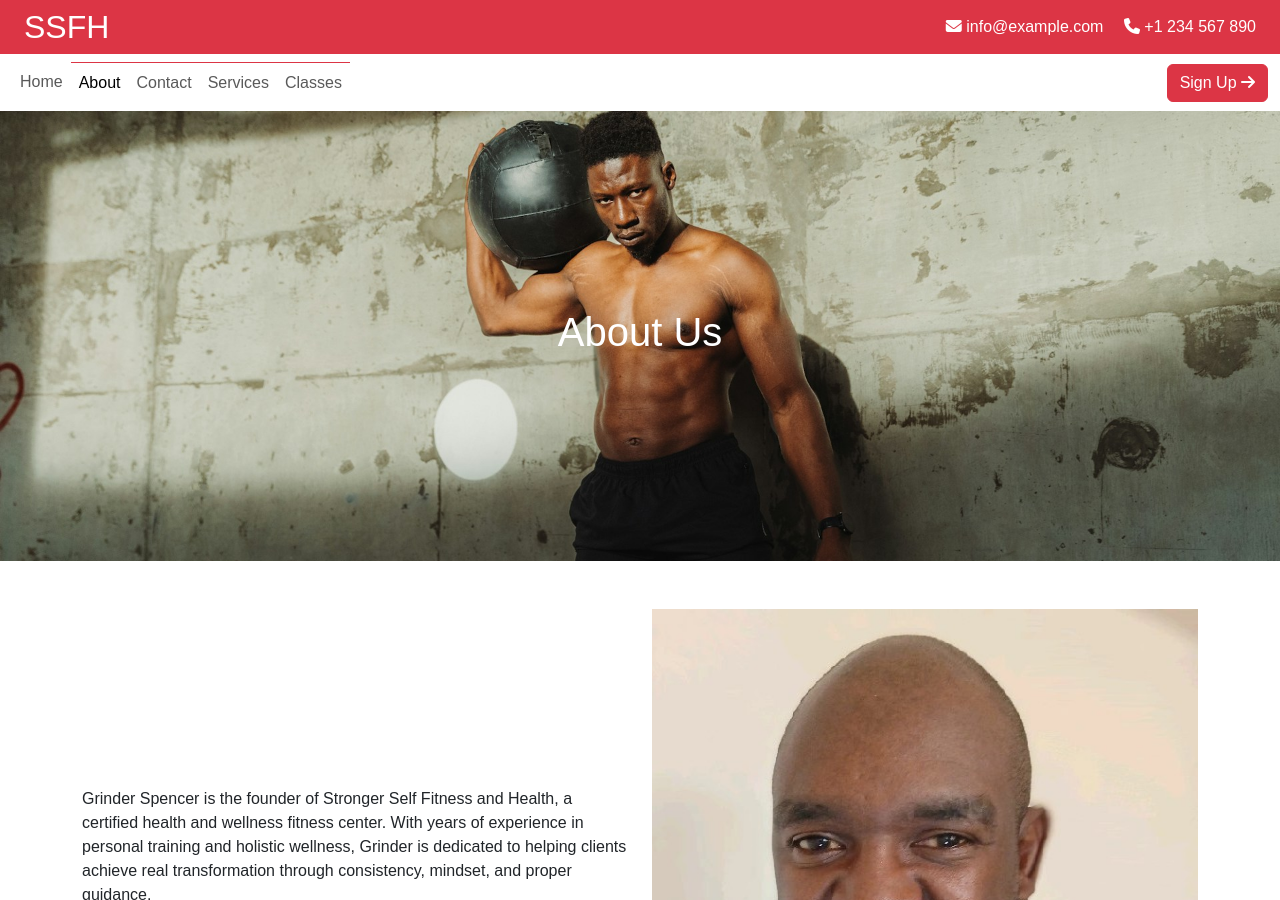
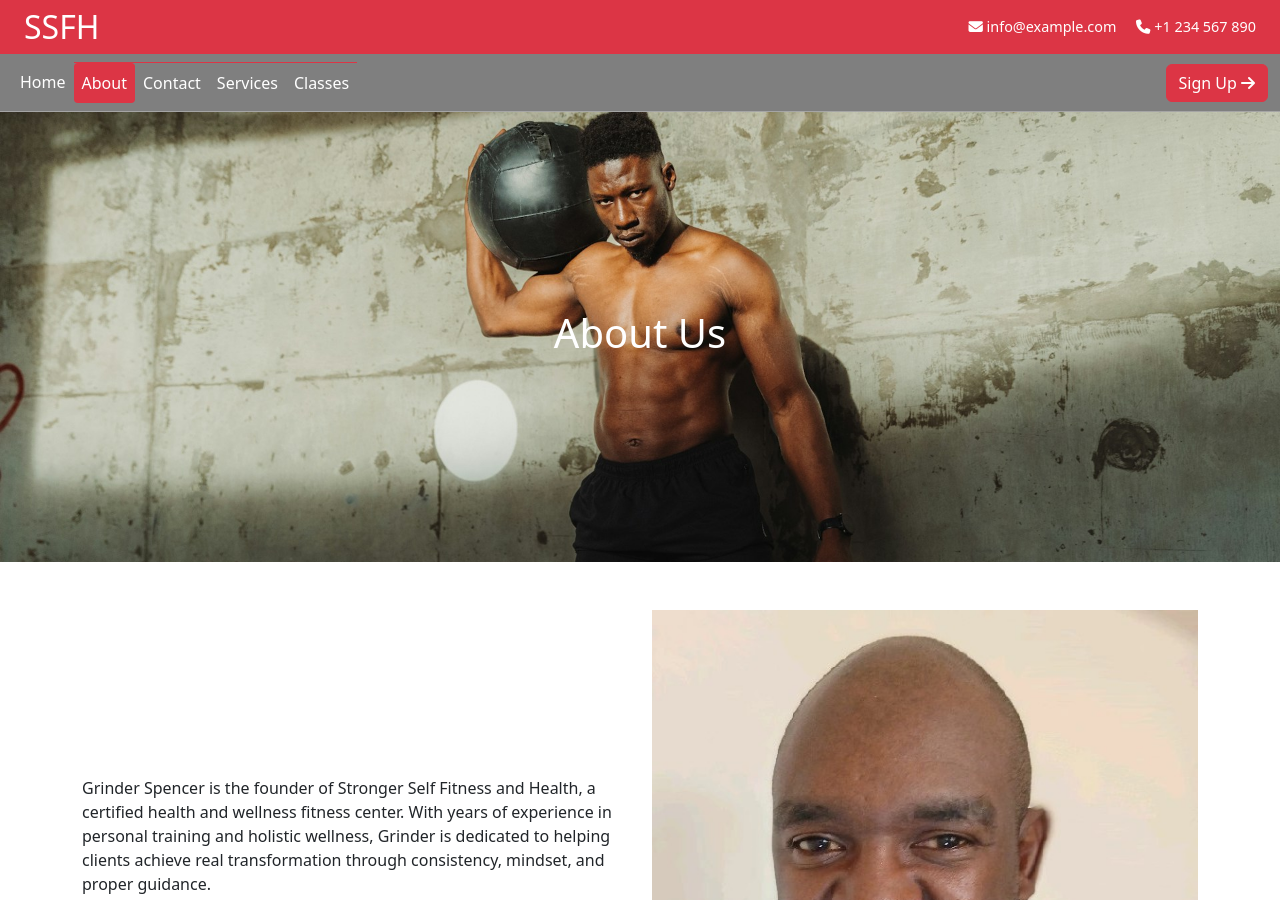
Before and after one commit to digitalsparkhq/grinderspencer-site, a Jekyll site: the page built from about.md, in a window 1280 px wide and 900 px high. Built offline with Jekyll 4.4.1, drawn with Linux system fonts in a browser that asks for light colours.

Commit message:
Update style.css

```diff
--- a/assets/css/style.css
+++ b/assets/css/style.css
@@ -1,45 +1,50 @@
-body {
-  font-family: Arial, sans-serif;
-  margin: 0;
-  padding: 0;
+/* Top header */
+.top-header {
+  background: #dc3545; /* red background */
+  color: white;
+  font-size: 0.9rem;
+}
+.top-header a {
+  color: white;
+}
+.top-header a:hover {
+  color: #ffc107; /* gold hover */
 }
 
-/* =========================
-   Navbar
-   ========================= */
-.custom-navbar {
+/* Navbar */
+.navbar {
   background: rgba(0, 0, 0, 0.5); /* transparent with dark overlay */
   border-bottom: 1px solid rgba(255, 255, 255, 0.3);
   transition: background 0.3s, border-color 0.3s;
 }
 
-.custom-navbar .nav-link {
-  color: #fff !important; /* white text when transparent */
+.navbar .nav-link {
+  color: white !important;
   transition: color 0.3s, background 0.3s;
 }
 
-.custom-navbar .nav-link:hover {
+.navbar .nav-link:hover {
   color: #dc3545 !important; /* red hover */
 }
 
 /* Active menu item */
-.custom-navbar .nav-link.active {
+.navbar .nav-link.active {
   background-color: #dc3545;
   border-radius: 4px;
   color: #fff !important;
 }
 
 /* Sticky navbar (on scroll) */
-.custom-navbar.sticky {
-  background: #fff !important;
+.navbar.scrolled {
+  background: white !important;
   border-bottom: 1px solid #ddd;
 }
 
-.custom-navbar.sticky .nav-link {
-  color: #000 !important; /* black when sticky */
+.navbar.scrolled .nav-link {
+  color: black !important;
 }
 
-.custom-navbar.sticky .nav-link.active {
+.navbar.scrolled .nav-link.active {
   background-color: #dc3545;
   color: #fff !important;
 }
@@ -48,72 +53,3 @@
 .navbar-nav .nav-item + .nav-item {
   border-top: 1px solid #dc3545;
 }
-
-/* =========================
-   Hero Section
-   ========================= */
-.hero {
-  position: relative;
-  text-align: center;
-  display: flex;
-  align-items: center;
-  justify-content: center;
-}
-
-/* =========================
-   Footer
-   ========================= */
-.footer {
-  background: #000;
-  color: white;
-}
-
-.footer .red-underline {
-  border-bottom: 2px solid red;
-  display: inline-block;
-}
-
-.footer a {
-  color: white;
-  transition: color 0.3s;
-}
-
-.footer a:hover {
-  color: red;
-}
-
-.footer .social-icons a {
-  margin-right: 10px;
-}
-
-/* =========================
-   Counters
-   ========================= */
-.counter {
-  font-size: 2rem;
-  font-weight: bold;
-}
-
-/* =========================
-   Gym images hover zoom
-   ========================= */
-.hover-zoom {
-  transition: transform 0.3s ease;
-}
-.hover-zoom:hover {
-  transform: scale(1.05);
-}
-
-/* =========================
-   Mobile Footer
-   ========================= */
-@media (max-width: 768px) {
-  .footer .container {
-    flex-direction: column;
-    text-align: center;
-  }
-  .footer .footer-contact,
-  .footer .footer-hours {
-    margin-bottom: 20px;
-  }
-}
```
